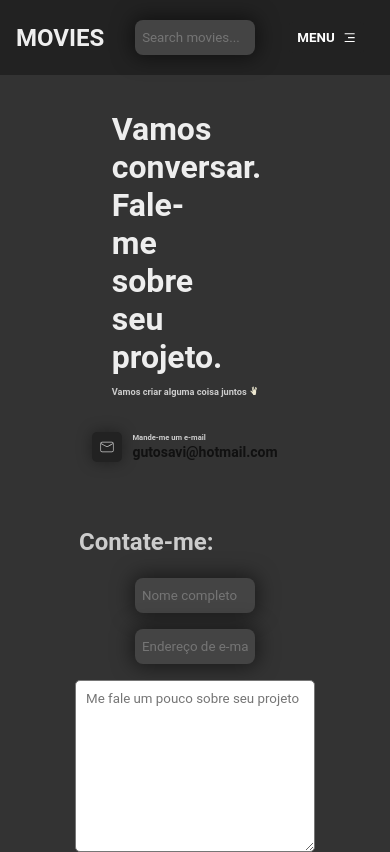
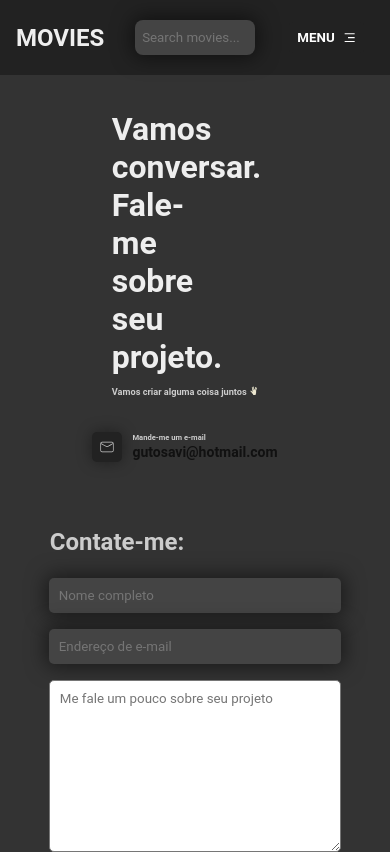
Before and after one commit to gutosavi/react-movies-app, a React (Vite) app: page /contact in a window 390 px wide. Built offline with nearby package versions, Linux system fonts and the light colour scheme.

Commit message:
styles: finish contact page style

```diff
--- a/src/components/Contact/Contact.css
+++ b/src/components/Contact/Contact.css
@@ -1,3 +1,7 @@
+*, *::before, *::after {
+  box-sizing: border-box;
+}
+
 .contact-container {
   height: calc(100vh - 75px);
   display: flex;
@@ -7,7 +11,7 @@
 
 .contact-grid {
   display: grid;
-  height: 400px;
+  min-height: 400px;
   grid-template-columns: 1fr 1fr;
   gap: 1rem;
   margin: 30px;
@@ -86,19 +90,31 @@
 }
 
 .form-container h2 {
-  width: 75%;
+  width: 60%;
   margin-top: 20px;
   display: flex;
   justify-content: center;
   color: #ccc;
-
 }
 
 .form-container form textarea {
-  width: 240px;
+  width: 75%;
   border-radius: 5px;
   padding: 10px;
   color: #222;
+}
+
+.form-container form input {
+  width: 75%;
+  padding: 10px;
+  border: none;
+  border-radius: 5px;
+}
+
+@media screen and (max-width: 900px) {
+  .contact-grid {
+    margin: 15px;
+  }
 }
 
 @media screen and (max-width: 600px) {
@@ -115,39 +131,31 @@
 
   .contact-sub-title {
     font-size: .575rem;
-
-}
+  }
 
   .send-email p {
     font-size: .475rem;
-
   }
 
   .send-email span {
     font-size: .875rem;
-
   }
 
   .mail-icon {
   width: 30px;
   height: 30px;
   font-size: 1rem;
-}
+  }
 
   .contact-box:first-child {
     border-right: 0;
   }
 
   .form-container {
+    width: 100%;
     display: flex;
     flex-direction: column;
     gap: 2rem;
   }
 
-  .form-container h2 {
-    display: flex;
-    justify-content: center;
-  }
-
-
 }
--- a/src/components/Contact/Contact.jsx
+++ b/src/components/Contact/Contact.jsx
@@ -2,7 +2,6 @@ import React from 'react';
 import './Contact.css';
 import { GiSpockHand } from 'react-icons/gi';
 import { CiMail } from 'react-icons/ci';
-import { IoIosRocket } from 'react-icons/io';
 
 const Contact = () => {
   return (
```
